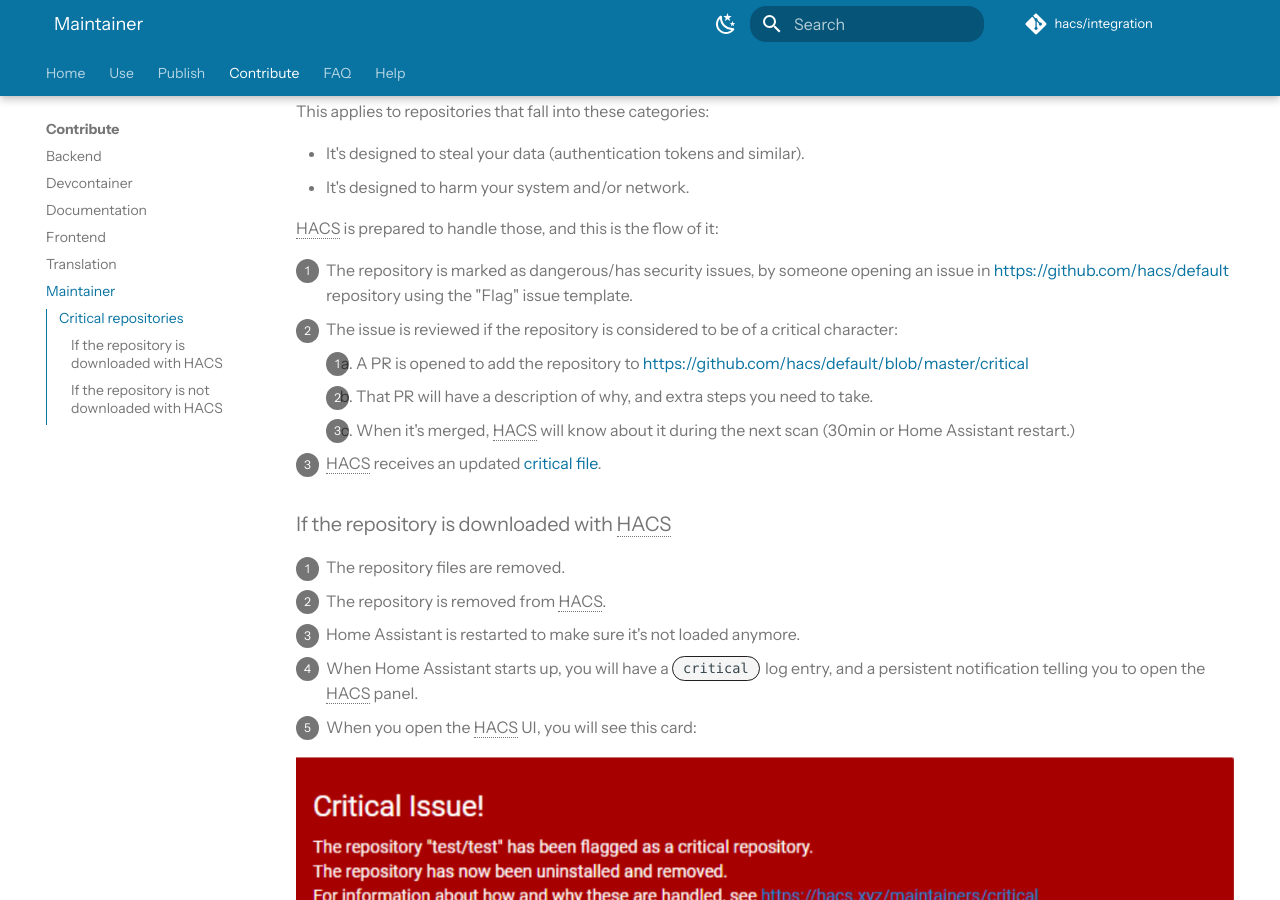
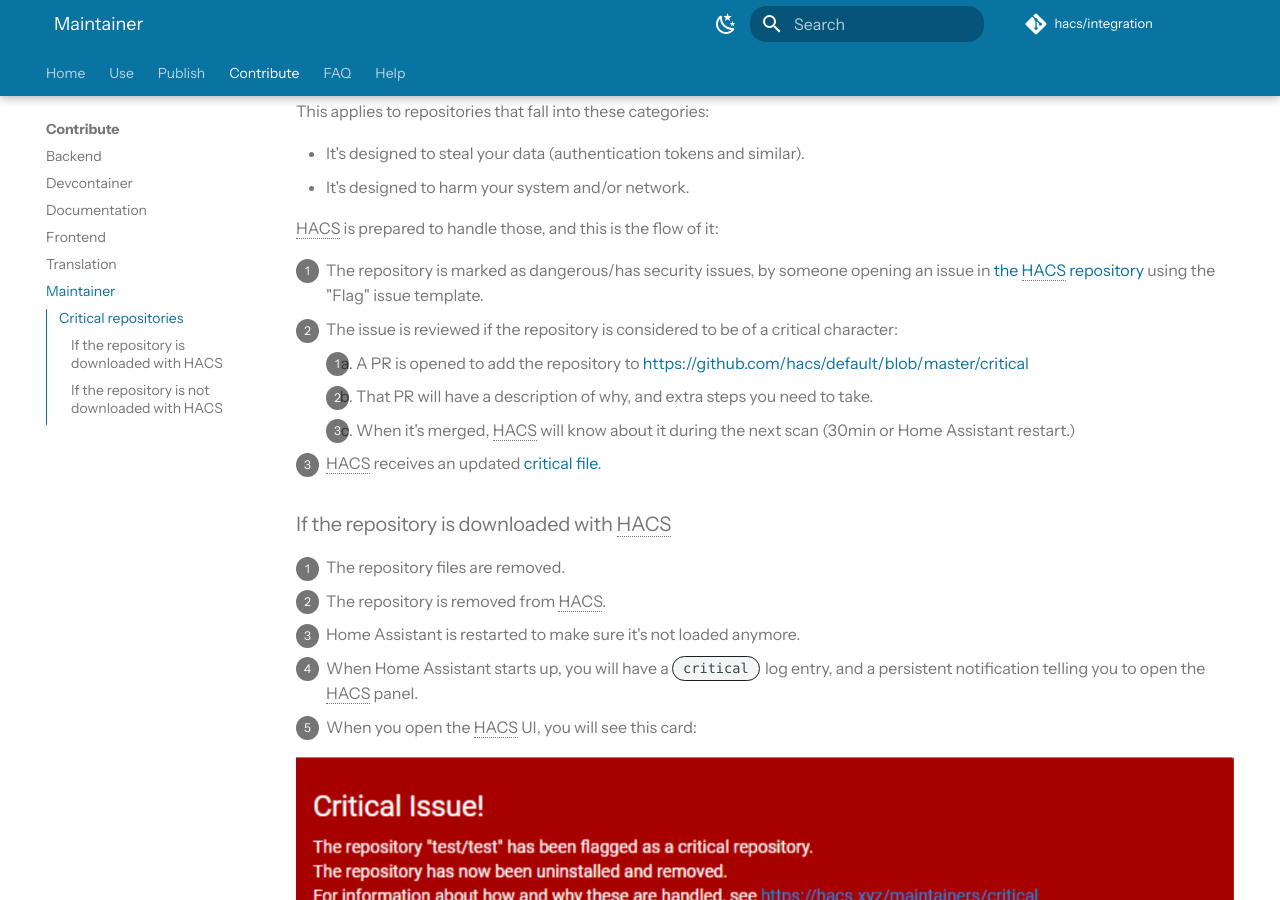
Before and after one commit to hacs/documentation, an MkDocs documentation site: the page built from source/docs/contribute/maintainer.md, in a window 1280 px wide and 900 px high, scrolled down 403 px. Built offline with MkDocs 1.6.1 and Material for MkDocs 9.7.7, drawn with Linux system fonts in a browser that asks for light colours; some web fonts are replaced; plug-ins that fetch from the network failed and are left out; comment, search, counter and statistics services are not loaded.

Commit message:
Update maintainer.md

```diff
--- a/source/docs/contribute/maintainer.md
+++ b/source/docs/contribute/maintainer.md
@@ -26,7 +26,7 @@ This applies to repositories that fall into these categories:
 
 HACS is prepared to handle those, and this is the flow of it:
 
-1. The repository is marked as dangerous/has security issues, by someone opening an issue in https://github.com/hacs/default repository using the "Flag" issue template.
+1. The repository is marked as dangerous/has security issues, by someone opening an issue in [the HACS repository](https://github.com/hacs/default) using the "Flag" issue template.
 2. The issue is reviewed if the repository is considered to be of a critical character:
     1. A PR is opened to add the repository to https://github.com/hacs/default/blob/master/critical
     2. That PR will have a description of why, and extra steps you need to take.
```
